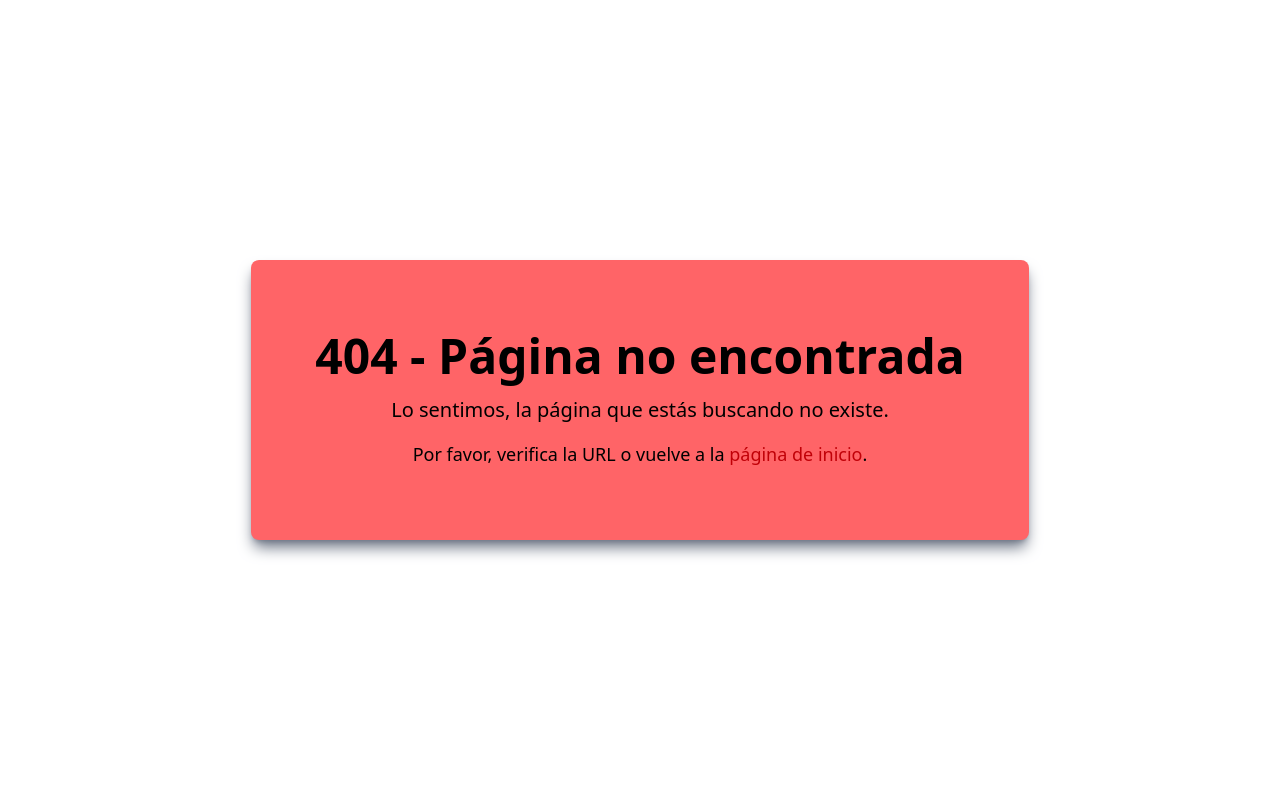
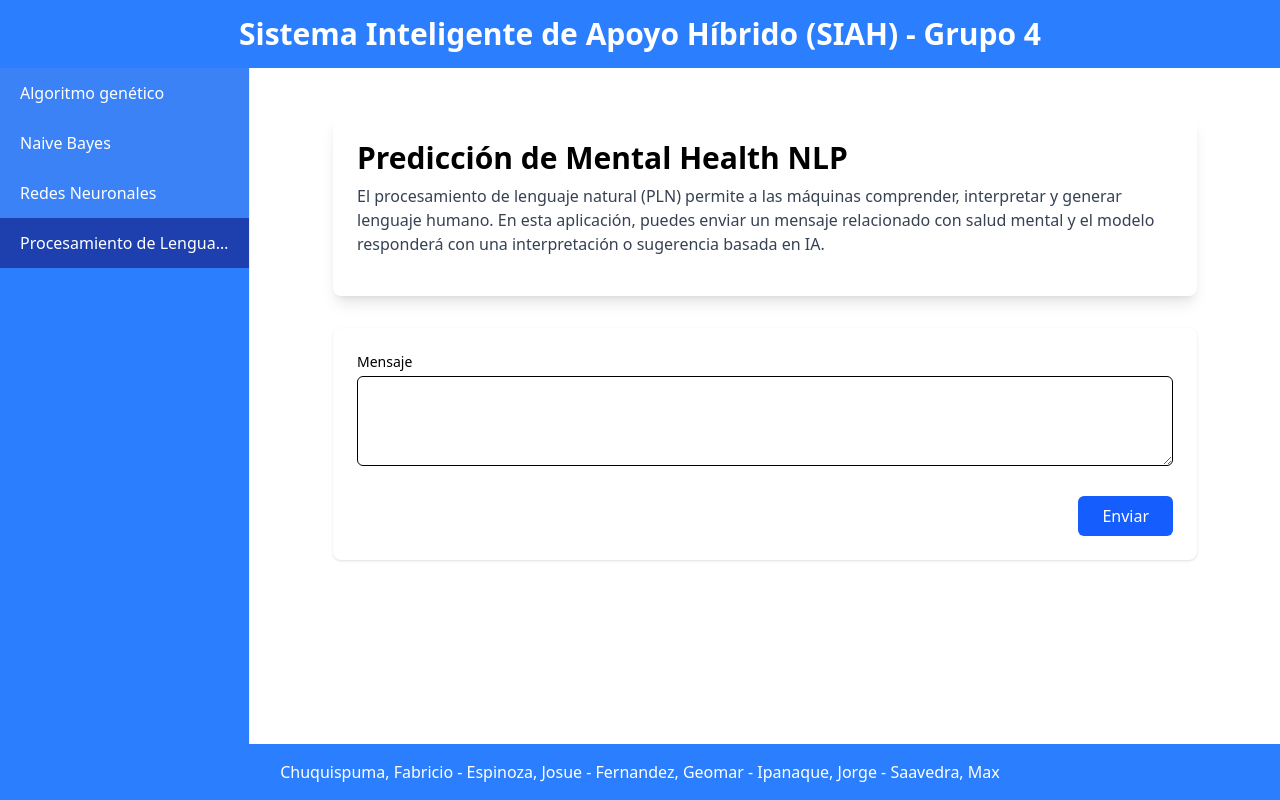
Before and after one commit to software-inteligente-G1/ia_front, a React (Vite) app: page /nlp in a window 1280 px wide. Before the commit this address had no page. Built offline with nearby package versions, Linux system fonts and the light colour scheme.

Commit message:
Adding NLP

```diff
--- /dev/null
+++ b/src/pages/nlp/components/main/nlp.component.tsx
@@ -0,0 +1,79 @@
+import React, { useState } from 'react';
+import axios from 'axios';
+
+export default function NlpComponent() {
+  const [message, setMessage] = useState('');
+  const [response, setResponse] = useState('');
+  const [loading, setLoading] = useState(false);
+  const [error, setError] = useState('');
+
+  const handleSubmit = async (e: React.FormEvent) => {
+    e.preventDefault();
+    setLoading(true);
+    setError('');
+    setResponse('');
+    try {
+      const res = await axios.post('http://localhost:8000/mental/respond', { message });
+      setResponse(res.data.response);
+    } catch (err) {
+      setError('Error al obtener la respuesta. Revisa tu conexión o los datos ingresados.');
+    } finally {
+      setLoading(false);
+    }
+  };
+
+  return (
+    <div className="max-w-4xl mx-auto my-8 px-4">
+      {/* Introductory section about NLP */}
+      <section className="bg-white shadow-lg rounded-lg p-6 mb-8">
+        <h1 className="text-3xl font-bold mb-2">
+          Predicción de Mental Health NLP
+        </h1>
+        <p className="text-gray-700 mb-4">
+          El procesamiento de lenguaje natural (PLN) permite a las máquinas comprender, interpretar y generar lenguaje humano. En esta aplicación, puedes enviar un mensaje relacionado con salud mental y el modelo responderá con una interpretación o sugerencia basada en IA.
+        </p>
+      </section>
+
+      {/* NLP Form */}
+      <div className="bg-white shadow rounded-lg p-6 mb-8">
+        <form onSubmit={handleSubmit} className="grid grid-cols-1 gap-6">
+          <div>
+            <label className="block text-sm font-medium">Mensaje</label>
+            <textarea
+              name="message"
+              value={message}
+              onChange={e => setMessage(e.target.value)}
+              className="w-full mt-1 px-3 py-2 border rounded-md"
+              rows={3}
+              required
+            />
+          </div>
+          <div className="flex justify-end">
+            <button
+              type="submit"
+              disabled={loading}
+              className="px-6 py-2 bg-blue-600 text-white font-medium rounded-md hover:bg-blue-700 disabled:opacity-50"
+            >
+              {loading ? 'Procesando...' : 'Enviar'}
+            </button>
+          </div>
+        </form>
+      </div>
+
+      {/* Response */}
+      {response && (
+        <div className="mb-6 p-4 rounded-lg bg-green-50 border border-green-200 text-green-800">
+          <h2 className="font-semibold mb-1">Respuesta del modelo:</h2>
+          <p>{response}</p>
+        </div>
+      )}
+
+      {/* Error */}
+      {error && (
+        <div className="bg-yellow-50 border-yellow-200 text-yellow-800 rounded-lg p-4">
+          {error}
+        </div>
+      )}
+    </div>
+  );
+}
--- a/src/shared/components/header/header.component.tsx
+++ b/src/shared/components/header/header.component.tsx
@@ -1,7 +1,7 @@
 export default function HeaderComponent() {
   return (
     <div className="bg-blue-500 p-4 text-center w-full">
-      <h1 className="text-white text-3xl font-bold">Grupo 4 - Software Inteligente</h1>
+      <h1 className="text-white text-3xl font-bold">Sistema Inteligente de Apoyo Híbrido (SIAH) - Grupo 4</h1>
     </div>
   );
 }
--- a/src/shared/components/sidebar/sidebar.component.tsx
+++ b/src/shared/components/sidebar/sidebar.component.tsx
@@ -40,6 +40,12 @@ export default function SideBarComponent() {
         >
           Redes Neuronales
         </MenuItem>
+        <MenuItem
+          active={location.pathname === '/nlp'}
+          component={<Link to="/nlp" />}
+        >
+          Procesamiento de Lenguaje Natural
+        </MenuItem>
       </Menu>
     </Sidebar>
   );
--- a/src/shared/router/router.tsx
+++ b/src/shared/router/router.tsx
@@ -3,6 +3,7 @@ import WelcomeComponent from "../../pages/home/components/welcome/welcome.compon
 import GeneticAlgorithmComponent from "../../pages/genetic-algorithm/components/main/genetic-algorithm.component";
 import NaiveBayesComponent from "../../pages/naive-bayes/components/main/naive-bayes.component";
 import NeuralNetworksComponent from "../../pages/neural-networks/components/main/neural-networks.component";
+import NlpComponent from '../../pages/nlp/components/main/nlp.component';
 import NotFoundComponent from "../components/not-found/not-found.component";
 import MainLayout from "../../layouts/main-layout/main.layout";
 
@@ -15,6 +16,7 @@ export const Router = () => {
           <Route path="/genetic-algorithm" element={<GeneticAlgorithmComponent />} />
           <Route path="/naive-bayes" element={<NaiveBayesComponent />} />
           <Route path="/neural-networks" element={<NeuralNetworksComponent />} />
+          <Route path="/nlp" element={<NlpComponent />} />
         </Route>
         <Route path="*" element={<NotFoundComponent />} />
       </Routes>
--- a/tsconfig.app.json
+++ b/tsconfig.app.json
@@ -19,7 +19,6 @@
     "strict": true,
     "noUnusedLocals": true,
     "noUnusedParameters": true,
-    "erasableSyntaxOnly": true,
     "noFallthroughCasesInSwitch": true,
     "noUncheckedSideEffectImports": true
   },
```
